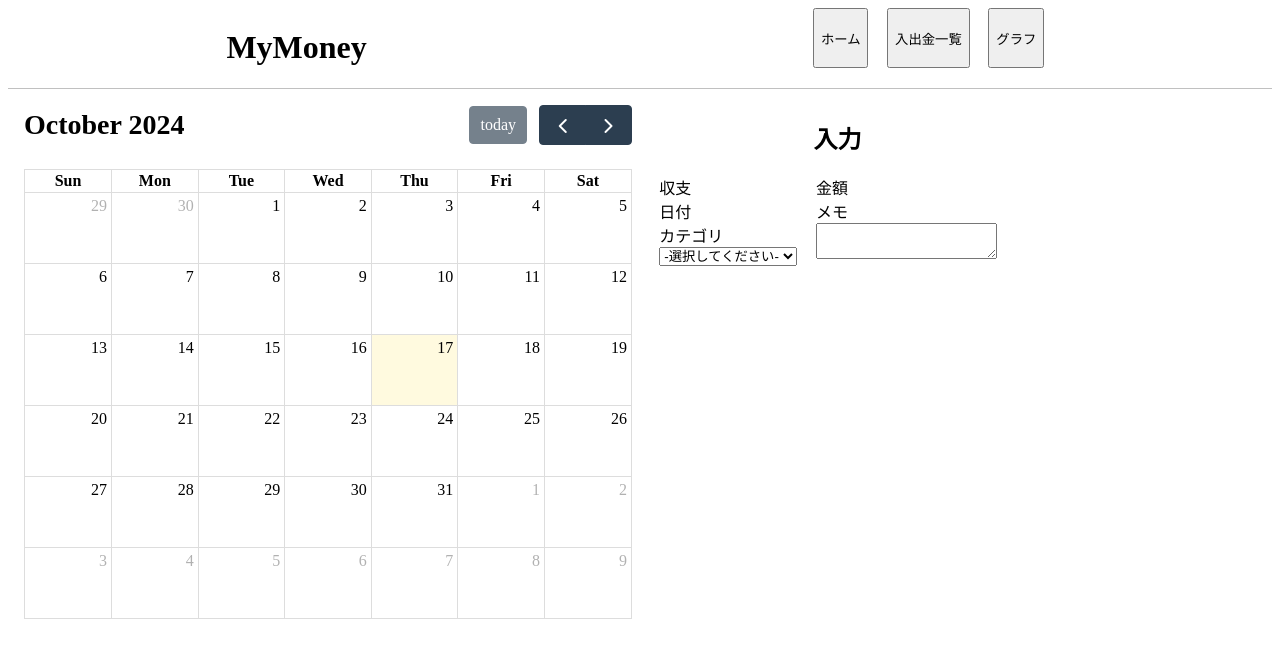
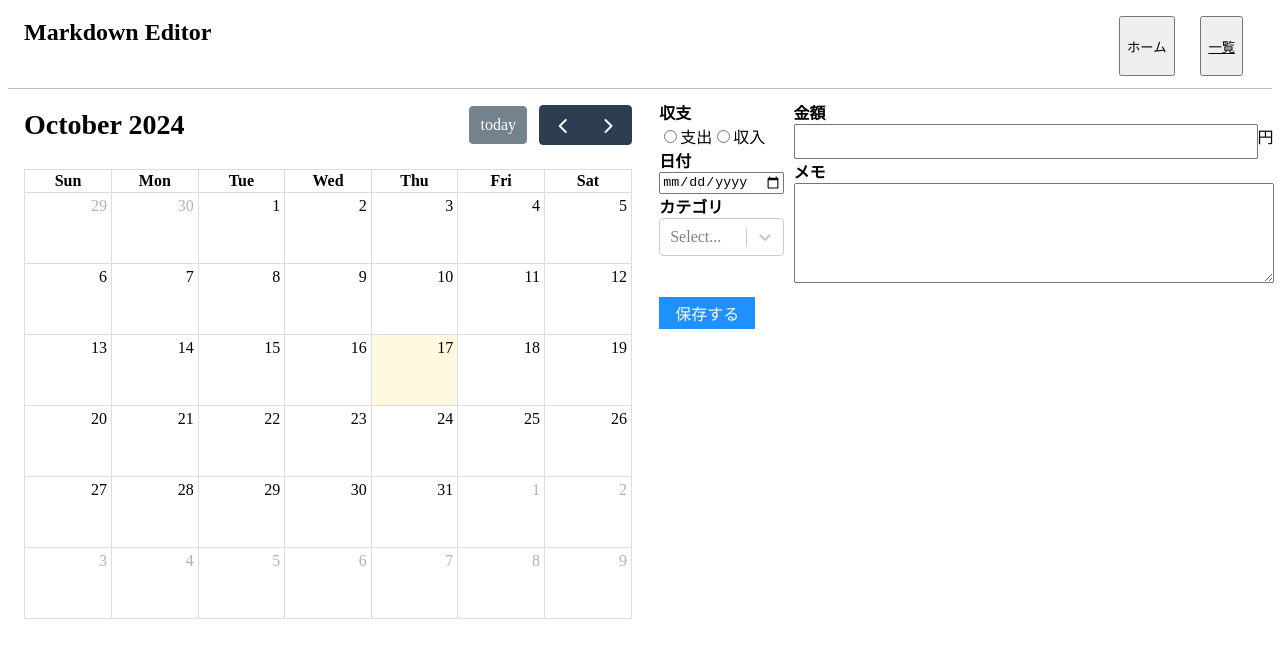
Before and after one commit to taniguchi1234/kakeibo, a React app: page /#/home in a window 1280 px wide. Shown: the top 658 px of the page. Built offline with nearby package versions, Linux system fonts and the light colour scheme.

Commit message:
indexed DB/home見た目仮/履歴ページ遷移

```diff
--- a/package.json
+++ b/package.json
@@ -10,10 +10,14 @@
     "@fullcalendar/react": "^6.1.15",
     "@types/react": "^17.0.83",
     "@types/react-dom": "^17.0.25",
+    "@types/react-router-dom": "^5.3.3",
     "@types/styled-components": "^5.1.34",
     "dexie": "^3.2.7",
+    "igniteui-react": "^18.7.3",
     "react": "^17.0.2",
     "react-dom": "^17.0.2",
+    "react-router-dom": "^5.3.4",
+    "react-select": "^5.8.1",
     "styled-components": "^5.3.11",
     "ts-loader": "^9.5.1",
     "typescript": "^4.9.5",
--- /dev/null
+++ b/src/components/header.tsx
@@ -0,0 +1,43 @@
+import * as React from 'react'
+import styled from 'styled-components'
+
+const HeaderWrapper = styled.header`
+  align-content: center;
+  display: flex;
+  height: 5rem;
+  justify-content: space-between;
+  line-height: 2rem;
+  padding: 0.5rem 1rem;
+  font-weight: bold;
+`
+
+const HeaderTitle = styled.div`
+  font-size: 1.5rem;
+`
+
+const HeaderControl = styled.div`
+  align-content: center;
+  display: flex;
+  height: 2rem;
+  justify-content: center;
+
+  & > * {
+    margin-left: 0.5rem;
+  }
+`
+
+interface Props {
+  title: string
+  children: React.ReactNode
+}
+
+export const Header: React.FC<Props> = (props) => (
+  <HeaderWrapper>
+    <HeaderTitle>
+      {props.title}
+    </HeaderTitle>
+    <HeaderControl>
+      {props.children}
+    </HeaderControl>
+  </HeaderWrapper>
+)
--- a/src/index.tsx
+++ b/src/index.tsx
@@ -2,7 +2,14 @@ import * as React from 'react'
 import { render } from 'react-dom'
 import styled from 'styled-components'
 import { createGlobalStyle } from 'styled-components'
+import {
+  HashRouter as Router,
+  Switch,
+  Route,
+  Redirect,
+} from 'react-router-dom'
 import { Home } from './pages/home'
+import { History } from './pages/history'
 
 const GlobalStyle = createGlobalStyle`
     body * {
@@ -13,7 +20,15 @@ const GlobalStyle = createGlobalStyle`
   const Main = (
     <>
       <GlobalStyle />
-      <Home />
+      <Router>
+        <Route exact path="/home">
+          <Home />
+        </Route>
+        <Route exact path="/history">
+          <History />
+        </Route>
+        <Redirect to="/home" path="*" />
+      </Router>
     </>
   )
 
--- a/src/indexeddb/memos.ts
+++ b/src/indexeddb/memos.ts
@@ -3,7 +3,7 @@ import Dexie from 'dexie'
 export interface MemoRecord {
   balance:string
   date: string
-  category: string
+  category: { value: string; label: string; }
   amount:string
   memo: string
   datetime:string
@@ -14,7 +14,7 @@ database.version(1).stores({ memos: '&datetime' })
 const memos: Dexie.Table<MemoRecord, string> = database.table('memos')
 
 export const putMemo
-    = async (balance:string, date: string,category: string,amount:string,memo: string): Promise<void> => {
+    = async (balance:string, date:string,category:{ value: string; label: string; },amount:string,memo:string): Promise<void> => {
   const datetime = new Date().toISOString()
   await memos.put({ datetime, balance, date, category,amount,memo})
 }
--- /dev/null
+++ b/src/pages/history.tsx
@@ -0,0 +1,58 @@
+import * as React from 'react'
+import { Button } from '../components/button'
+
+import {
+  Link,
+  useHistory,
+} from 'react-router-dom'
+import styled from 'styled-components'
+import { Header } from '../components/header'
+
+const HeaderArea = styled.div`
+  position: fixed;
+  right: 0;
+  top: 0;
+  left: 0;
+  border-bottom: 1px solid silver;
+`
+
+const Wrapper = styled.div`
+  bottom: 0;
+  left: 0;
+  position: fixed;
+  right: 0;
+  top: 5rem;
+  padding: 0 1rem;
+`
+const Navi =  styled.div`
+  display: flex;
+  justify-content: space-around;
+  width:150px;
+  height: 60px;
+  position: relative
+`
+const Atag = styled.a`
+  border: none;
+  color:black;
+`
+
+
+
+export const History: React.FC = () => {
+  return (
+    <>
+      <HeaderArea>
+          <Header title="Markdown Editor">
+        <Navi>
+          <button><Atag href = "http://localhost:8080/#/editor">homeに戻る</Atag>
+          </button>
+        </Navi>
+      </Header>
+      </HeaderArea>
+      <Wrapper>
+          TODO: 履歴表示
+      </Wrapper>
+
+    </>
+  )
+}
--- a/src/pages/home.tsx
+++ b/src/pages/home.tsx
@@ -3,28 +3,43 @@ import styled from 'styled-components'
 import FullCalendar from '@fullcalendar/react';
 import dayGridPlugin from '@fullcalendar/daygrid';
 import { putMemo } from '../indexeddb/memos'
-import { Button } from '../components/button'
+import { Button } from '../components/button';
+import Select from 'react-select'
+import { Link } from 'react-router-dom'
+import { Header } from '../components/header'
+
 
 const { useState } = React
 
-const Header = styled.header`
-  /* font-size: 1.5rem;
-  height: 2rem;
-  left: 0;
-  line-height: 2rem;
-  padding: 0.5rem 1rem;
-  position: fixed;
-  right: 0;
-  top: 0;*/
-  justify-content: space-around;
-  display: flex;
-  border-bottom: 1px solid silver;
+// const Header = styled.header`
+
+//   justify-content: space-around;
+//   display: flex;
+//   border-bottom: 1px solid silver;
+// `
+const Wrapper = styled.div`
+bottom: 0;
+left: 0;
+right: 0;
+top: 10rem;
+display: flex;
+`
+const HeaderArea = styled.div`
+    right: 0;
+    top: 0;
+    left:0;
+    border-bottom: 1px solid silver;
+`
+
+const Atag = styled.a`
+  border: none;
+  color:black;
 `
 
 const Navi =  styled.div`
   display: flex;
   justify-content: space-around;
-  width:250px;
+  width:150px;
   height: 60px;
   position: relative
 `
@@ -35,13 +50,13 @@ const buttun =  styled.button`
     transform: translateY(-50%) translateX(-50%);
 `
 
-const Wrapper = styled.div`
+/* const Wrapper = styled.div`
   bottom: 0;
   left: 0;
+  right: 0;
   display: flex;
-  right: 0;
   top:10rem;
-`
+` */
 
 const Form = styled.div`
   font-size: 1rem;
@@ -50,8 +65,9 @@ const Form = styled.div`
   right:0;
   width: 30%;
 `
-const Nyuryoku = styled.h2`
+const Nyuryoku = styled.div`
   text-align :center;
+
 `
 
 const InputSection = styled.section`
@@ -67,13 +83,23 @@ const InputSectiondiv= styled.div`
 
 const Inputlabel= styled.label`
   display:block;
+  font-weight: bold;
+`
+const InputDate= styled.input`
 
 `
 
 const TextArea = styled.textarea`
+  width:100%;
+  height: 100px;
+`
 
-
-
+const AmountInput = styled.input`
+  width: 29rem;
+  padding: 0.5rem;
+`
+const MoneyArea = styled.div`
+  display: fixed;
 `
 
 
@@ -97,44 +123,106 @@ const Submitbuttun= styled.button`
 `
 const StorageKey = 'pages/home:text'
 
-export const Home: React.FC = () => {
+
+export const Home: React.FC =() => {
+
+
+  //収入。支出
+  //ラジオボタンリスト
+  const [balance, setBalance] = useState('')
+  const handleChange = (event) => {
+    setBalance(event.target.value);
+  };
+  //日付
+  const [date, setDate] = useState('')
+
+  //カテゴリ
+  const options = [
+  { value: "食費", label: "食費" },
+  { value: "趣味", label: "趣味" },
+  { value: "交際費", label: "交際費" },
+  { value: "家賃" , label: "家賃" },
+  { value: "交通費", label: "交通費" },
+];
+const [category, setCategory] = useState(options[0]);
+
+
+  //金額
+  const [amount, setAmount] = useState('')
+
+  //メモをブラウザに保存する
   const [text, setText] = useState<string>(localStorage.getItem(StorageKey) || '')
 
 
+  //indexDB保存項目
+  const saveMemo = (): void => {
+      putMemo(balance, date,category,amount,text)
+    }
+
   return (
     <>
-      <Header>
-      <h1>MyMoney</h1>
+    <HeaderArea>
+          <Header title="Markdown Editor">
         <Navi>
           <button>ホーム</button>
-          <button>入出金一覧</button>
-          <button>グラフ</button>
+          <button><Atag href = "http://localhost:8080/#/history">一覧</Atag>
+          </button>
         </Navi>
       </Header>
+      </HeaderArea>
       <Wrapper>
         <Calendar>
           <FullCalendar plugins={[dayGridPlugin]}/>
         </Calendar>
         <Form>
-          <Nyuryoku>入力</Nyuryoku>
             <InputSection>
               <InputSectiondiv>
               <Inputlabel>収支</Inputlabel>
+                <div>
+                <label>
+                  <input
+                  type="radio"
+                  checked={balance === '支出'}
+                  onChange={handleChange}
+                  value = "支出"
+                  />
+                  支出
+                </label>
+                <label>
+                  <input
+                  type="radio"
+                  checked={balance === '収入'}
+                  onChange={handleChange}
+                  value = "収入"
+                  />
+                  収入
+                </label>
+                </div>
                 <Inputlabel>日付</Inputlabel>
+                  <InputDate
+                  type="date"
+                  value={date}
+                  onChange={(event) => setDate(event.target.value)}
+                />
                 <Inputlabel>カテゴリ</Inputlabel>
-                <select>
-                    <option>-選択してください-</option>
-                    <option>食費</option>
-                    <option>趣味</option>
-                    <option>交際費</option>
-                    <option>交通費</option>
-                    <option>ファッション</option>
-                    <option>家賃</option>
-                    <option>その他</option>
-                </select>
+                <Select
+                    options = {options}
+                    onChange={(value) => {
+                  value ? setCategory(value) : null;
+                    }}
+                  />
               </InputSectiondiv>
+
               <InputSectiondiv>
-                <Inputlabel>金額</Inputlabel>
+              <Inputlabel>金額</Inputlabel>
+              <MoneyArea>
+                <AmountInput
+                  type="number"
+                  value={amount}
+                  onChange={(event) => setAmount(event.target.value)}
+                />
+                <div>円</div>
+              </MoneyArea>
                   <Inputlabel>メモ</Inputlabel>
                     <TextArea
                       onChange={(event) => {
@@ -145,8 +233,11 @@ export const Home: React.FC = () => {
                       value={text}
                     />
               </InputSectiondiv>
+
             </InputSection>
-
+            <Button onClick={saveMemo}>
+                保存する
+            </Button>
         </Form>
 
 
```
Also changed, not shown: 1 other file (tests, documents, lock files or other folders).
